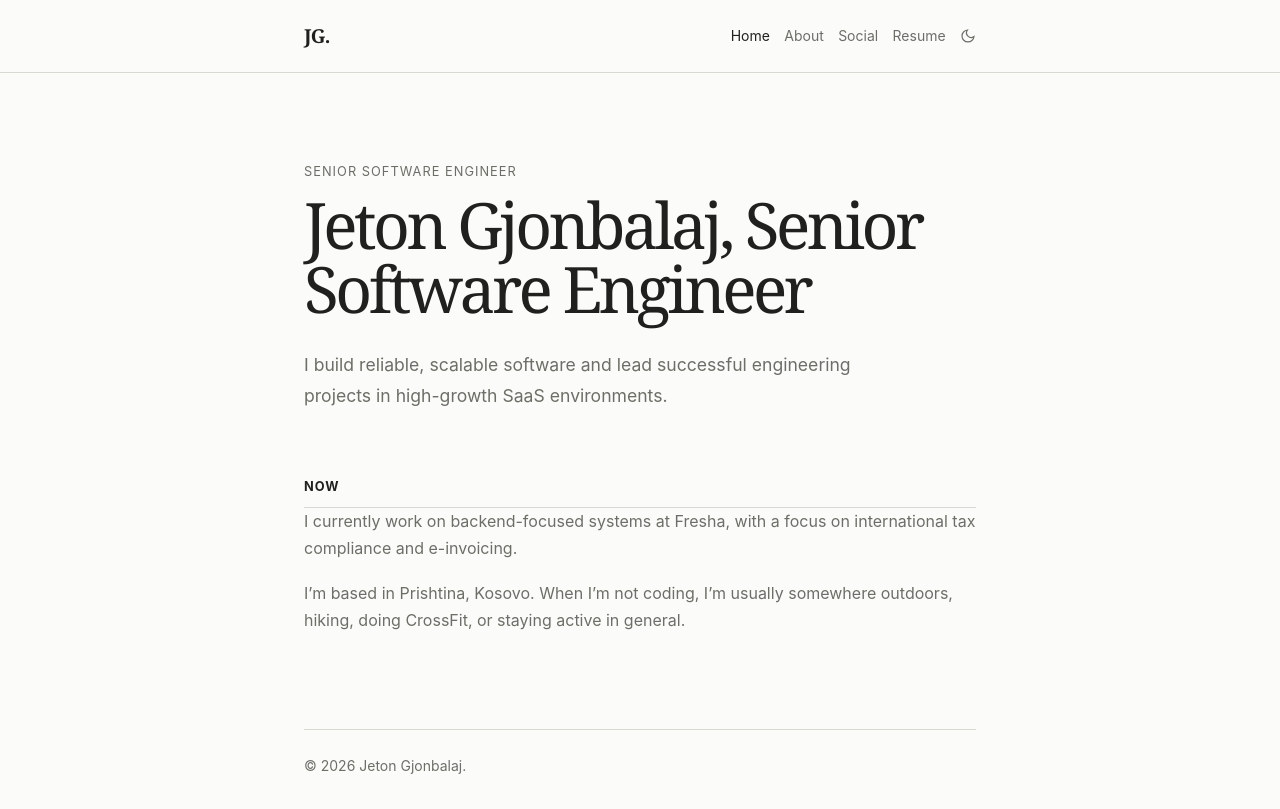
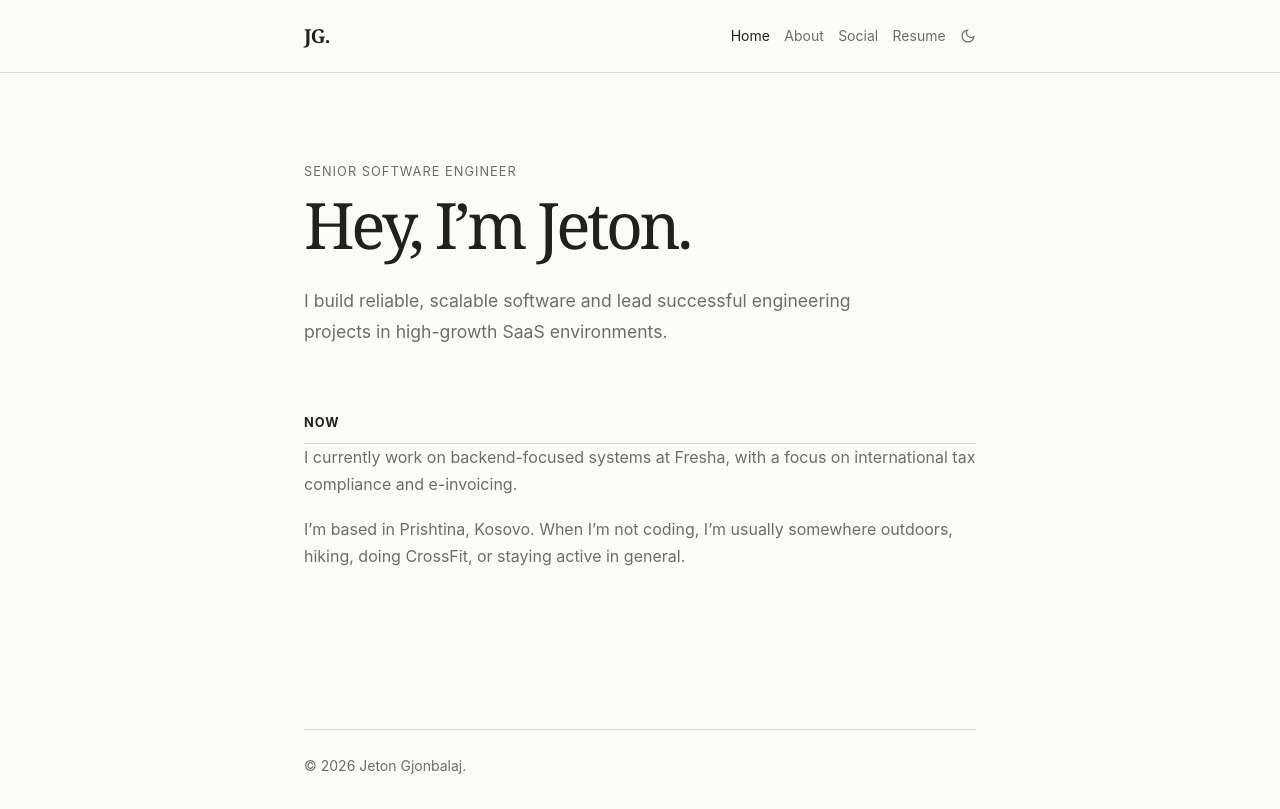
Before and after one commit to JetonGjonbalaj/JetonGjonbalaj.github.io, a website: page index.html in a window 1280 px wide. Drawn offline with Linux system fonts and the light colour scheme.

Commit message:
Restore homepage heading

```diff
--- a/index.html
+++ b/index.html
@@ -70,7 +70,7 @@
 
     <main class="site-shell page-content">
       <p class="page-kicker">Senior Software Engineer</p>
-      <h1 class="page-title">Jeton Gjonbalaj, Senior Software Engineer</h1>
+      <h1 class="page-title">Hey, I’m Jeton.</h1>
       <p class="lead">I build reliable, scalable software and lead successful engineering projects in high-growth SaaS environments.</p>
 
       <section class="content-section" aria-labelledby="now-title">
```
